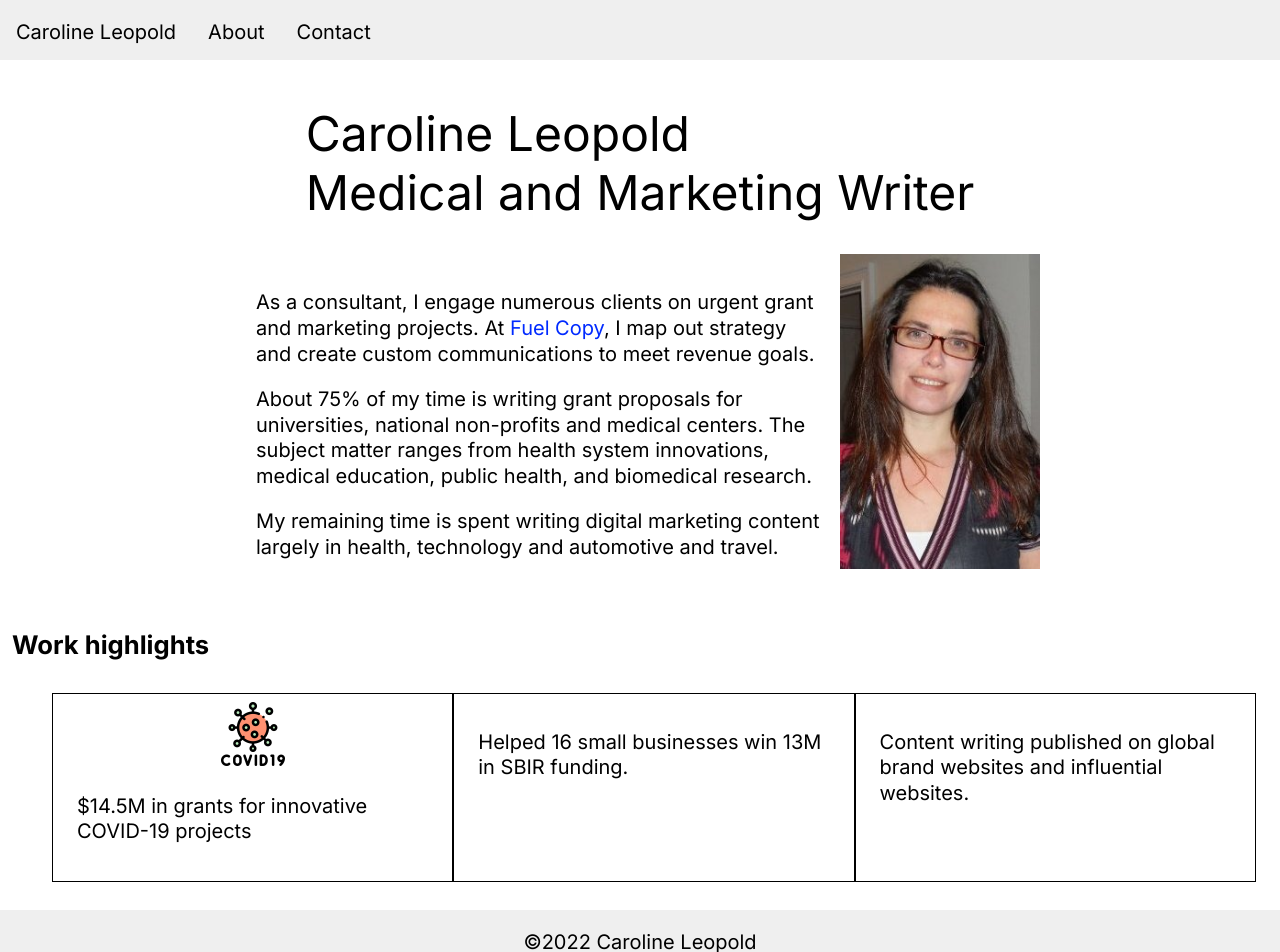
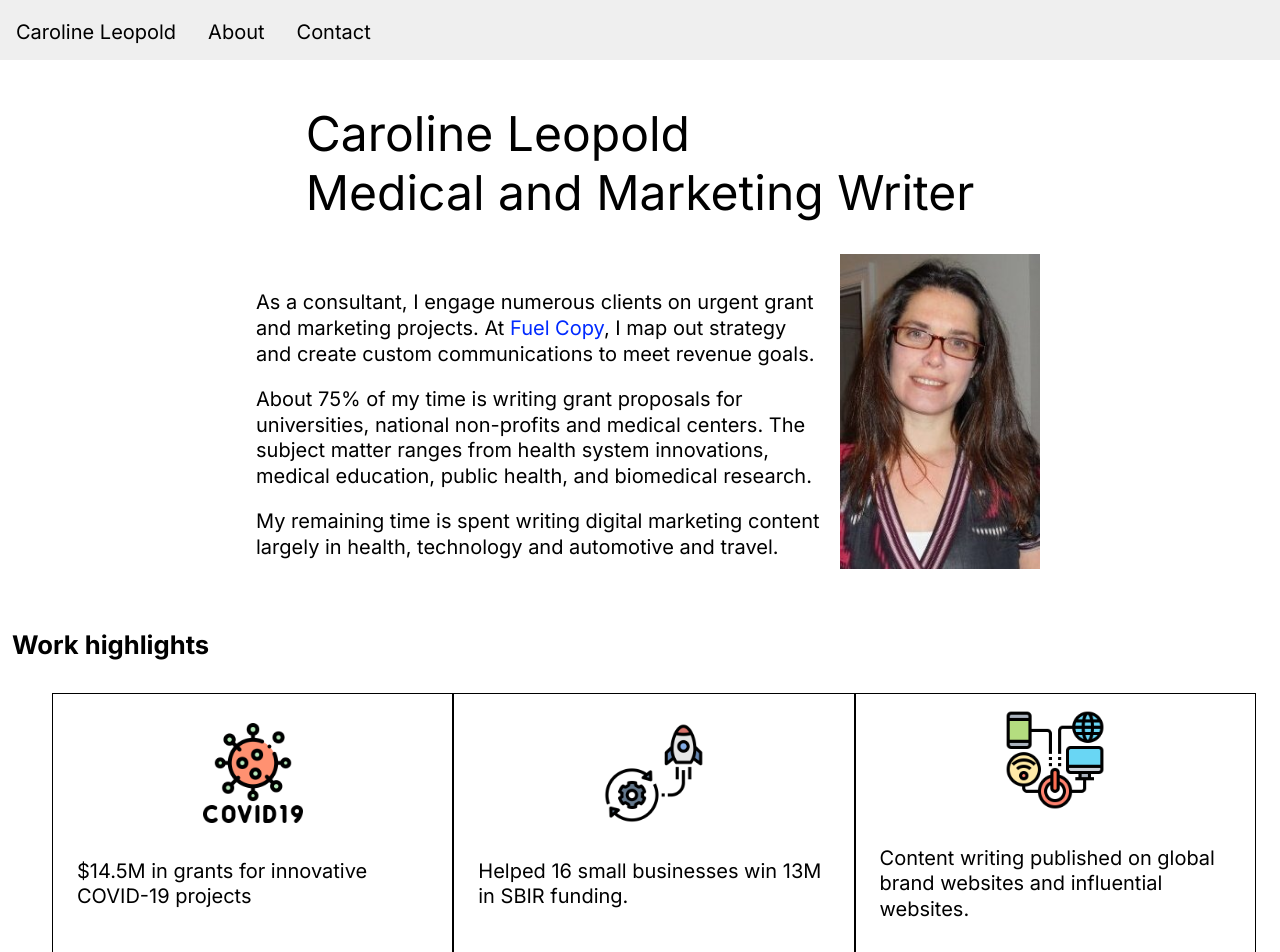
Before and after one commit to cml815/about-a, a React (Create React App) app: page /about in a window 1280 px wide. Shown: the top 952 px of the page. Built offline with nearby package versions, Linux system fonts and the light colour scheme.

Commit message:
finish about page styles

```diff
--- a/src/global.css
+++ b/src/global.css
@@ -136,7 +136,8 @@ header {
 }
 
 .thumbnail {
-  width: 64px;
+  padding: .5rem 0;
+  width: 100px;
 }
 
 
--- a/src/routes/about.jsx
+++ b/src/routes/about.jsx
@@ -3,6 +3,8 @@ import "../global.css";
 import "../utils.css";
 import profile from "./pro-pic-twitter.jpg"
 import covidImage from "./covid-19.png"
+import agileImage from "./agile.png"
+import digitalImage from "./digital.png"
 
 export default function About () {
   return (
@@ -29,8 +31,12 @@ export default function About () {
             <li className="flex-c centered third card-bordered">
               <img className="thumbnail" src={covidImage} />
               <p className="short-caption">$14.5M in grants for innovative COVID-19 projects</p></li>
-            <li className="third card-bordered"><p className="short-caption">Helped 16 small businesses win 13M in SBIR funding. </p></li>
-            <li className="third card-bordered"><p className="short-caption">Content writing published on global brand websites and influential websites.</p></li>
+            <li className="third centered card-bordered">
+            <img className="thumbnail" src={agileImage} />
+              <p className="short-caption">Helped 16 small businesses win 13M in SBIR funding. </p></li>
+            <li className="third card-bordered centered">
+              <img className="thumbnail" src={digitalImage} />
+              <p className="short-caption">Content writing published on global brand websites and influential websites.</p></li>
         </ul>
           </div>
     </main>
```
